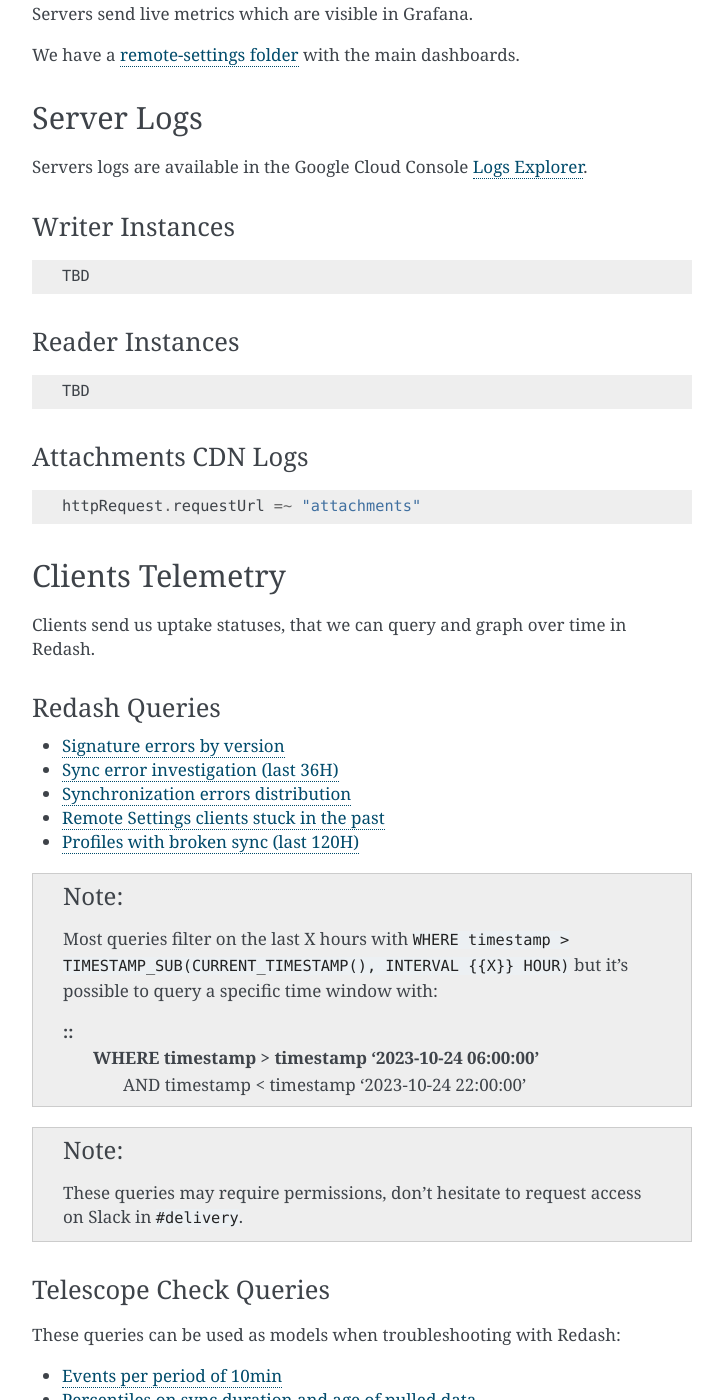
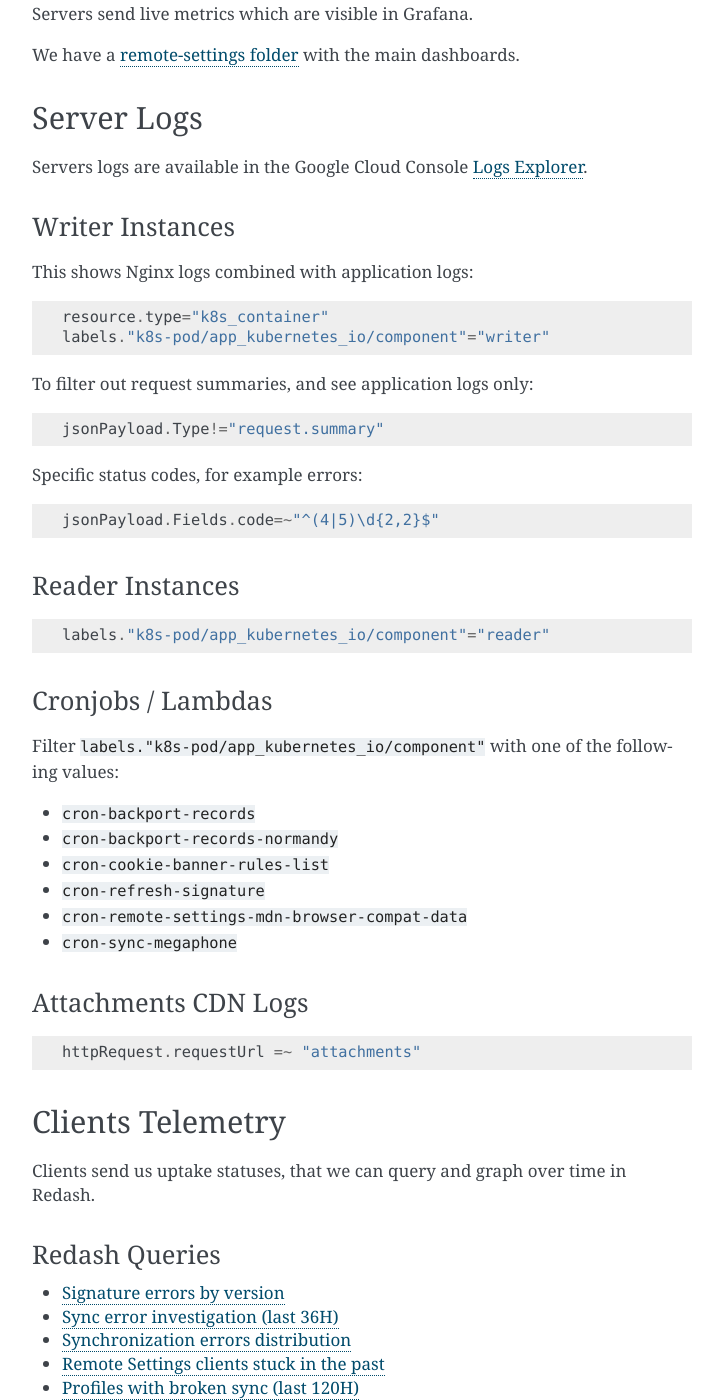
Before and after one commit to mozilla/remote-settings, a Sphinx documentation site: the page built from docs/monitoring.rst, in a window 1280 px wide and 1400 px high, scrolled down 507 px. Shown: the whole window, without its empty margins (388-1111 px from the left). Built offline with Sphinx 7.4.7, drawn with Linux system fonts in a browser that asks for light colours.

Commit message:
Add Log Explorer example queries

```diff
--- a/docs/monitoring.rst
+++ b/docs/monitoring.rst
@@ -30,16 +30,46 @@ Servers logs are available in the Google Cloud Console `Logs Explorer <https://c
 Writer Instances
 ''''''''''''''''
 
+This shows Nginx logs combined with application logs:
+
 ::
 
-    TBD
+    resource.type="k8s_container"
+    labels."k8s-pod/app_kubernetes_io/component"="writer"
+
+To filter out request summaries, and see application logs only:
+
+::
+
+    jsonPayload.Type!="request.summary"
+
+Specific status codes, for example errors:
+
+::
+
+    jsonPayload.Fields.code=~"^(4|5)\d{2,2}$"
+
 
 Reader Instances
 ''''''''''''''''
 
 ::
 
-    TBD
+    labels."k8s-pod/app_kubernetes_io/component"="reader"
+
+
+Cronjobs / Lambdas
+''''''''''''''''''
+
+Filter ``labels."k8s-pod/app_kubernetes_io/component"`` with one of the following values:
+
+- ``cron-backport-records``
+- ``cron-backport-records-normandy``
+- ``cron-cookie-banner-rules-list``
+- ``cron-refresh-signature``
+- ``cron-remote-settings-mdn-browser-compat-data``
+- ``cron-sync-megaphone``
+
 
 Attachments CDN Logs
 ''''''''''''''''''''
```
